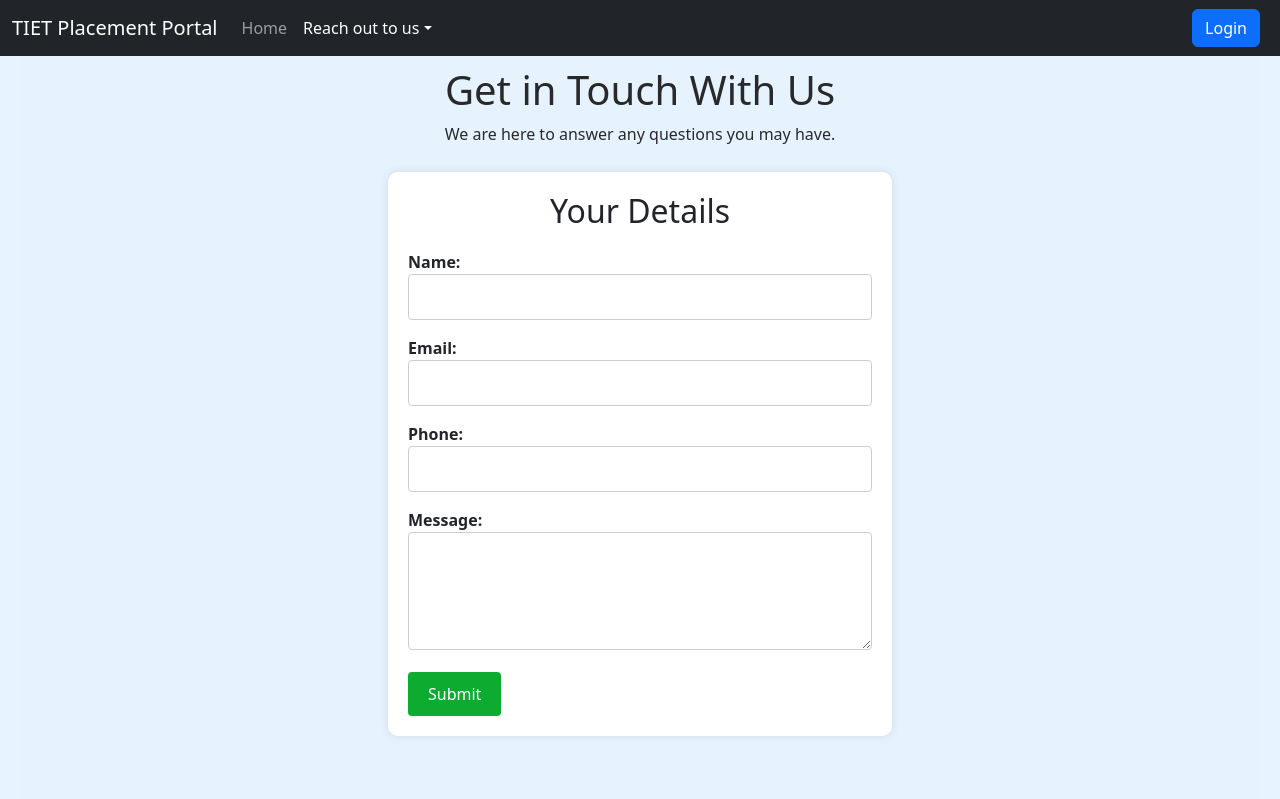
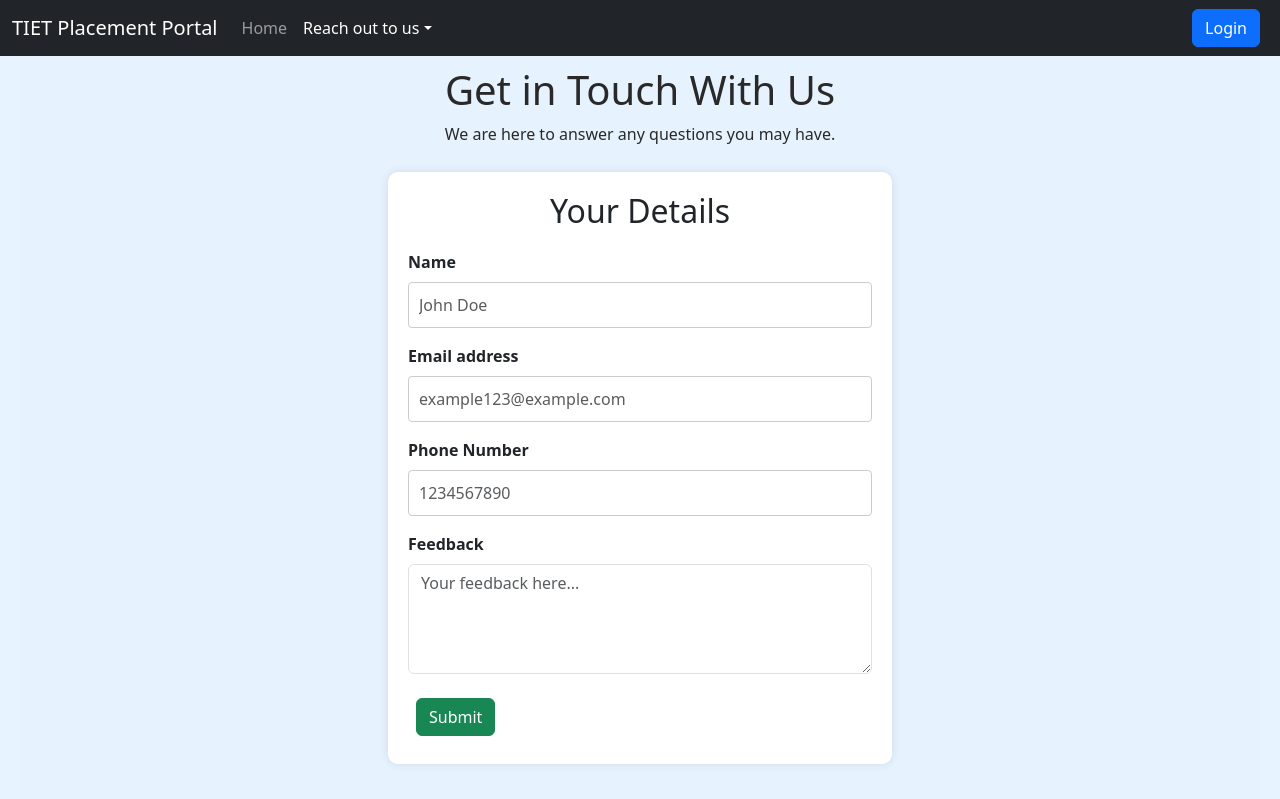
Before and after one commit to SamdeepSharma/TIET-Placement-Portal-SE-Project, a React (Vite) app: page /contact-us in a window 1280 px wide. Shown: the top 799 px of the page. Built offline with nearby package versions, Linux system fonts and the light colour scheme.

Commit message:
connected form

```diff
--- a/src/components/Contact.jsx
+++ b/src/components/Contact.jsx
@@ -1,8 +1,46 @@
 import './Contact.css'
+import { toast } from "react-toastify";
+import { useForm } from 'react-hook-form';
 
 const Contact = () => {
-  return (
-    <div>
+    const { register, handleSubmit, reset, isSubmitting, formState: { errors } } = useForm();
+
+    const host = 'https://tiet-pms-backend.vercel.app/';
+
+    const onSubmit = async (data) => {
+        try {
+            const response = await fetch(`${host}/api/contact-form/submit`, {
+                method: "POST",
+                headers: {
+                    "Content-Type": "application/json",
+                },
+                body: JSON.stringify({ email: data.email, feedback: data.feedback, name: data.name, phone: data.phone }),
+            });
+            if (!response.ok) {
+                throw new Error('Network response was not ok');
+            }
+            const json = await response.json()
+            console.log(json)
+            if (json) {
+                //save the auth-token to local storage and redirect to home
+                toast.success('🎉 Form Submitted!', {
+                    position: "top-center",
+                    autoClose: 3000,
+                    hideProgressBar: false,
+                    closeOnClick: true,
+                    pauseOnHover: true,
+                    draggable: true,
+                    progress: undefined,
+                    theme: "colored",
+                });
+                reset();
+            }
+        } catch (error) {
+            console.log(error)
+        }
+    }
+    return (
+        <div>
             <section className="banner">
                 <h1>Get in Touch With Us</h1>
                 <p>We are here to answer any questions you may have.</p>
@@ -11,21 +49,70 @@ const Contact = () => {
             <section className="contact-form">
                 <div className="form-container">
                     <h2>Your Details</h2>
-                    <form action="#" method="POST">
-                        <label htmlFor="name">Name: </label>
-                        <input type="text" id="name" name="name" required />
+                    <form onSubmit={handleSubmit(onSubmit)}>
+                        <div className="mb-3">
+                            <label htmlFor="exampleInputName" className="form-label">Name</label>
+                            <input
+                                type="text"
+                                className={`form-control ${errors.name ? 'is-invalid' : ''}`}
+                                id="exampleInputName"
+                                placeholder="John Doe"
+                                {...register('name', {
+                                    required: 'Name is required'
+                                })}
+                            />
+                            {errors.name && <div className="invalid-feedback">{errors.name.message}</div>}
+                        </div>
 
-                        <label htmlFor="email">Email: </label>
-                        <input type="email" id="email" name="email" required />
+                        <div className="mb-3">
+                            <label htmlFor="exampleInputEmail1" className="form-label">Email address</label>
+                            <input
+                                type="email"
+                                className={`form-control ${errors.email ? 'is-invalid' : ''}`}
+                                id="exampleInputEmail1"
+                                placeholder="example123@example.com"
+                                {...register('email', {
+                                    required: 'Email is required',
+                                    pattern: {
+                                        value: /^\S+@\S+$/i,
+                                        message: 'Invalid email format'
+                                    }
+                                })}
+                            />
+                            {errors.email && <div className="invalid-feedback">{errors.email.message}</div>}
+                        </div>
 
-                        <label htmlFor="phone">Phone: </label>
-                        <input type="tel" id="phone" name="phone" />
+                        <div className="mb-3">
+                            <label htmlFor="exampleInputPhone" className="form-label">Phone Number</label>
+                            <input
+                                type="tel"
+                                className={`form-control ${errors.phone ? 'is-invalid' : ''}`}
+                                id="exampleInputPhone"
+                                placeholder="1234567890"
+                                {...register('phone', {
+                                    required: 'Phone number is required'
+                                })}
+                            />
+                            {errors.phone && <div className="invalid-feedback">{errors.phone.message}</div>}
+                        </div>
 
-                        <label htmlFor="message">Message: </label>
-                        <textarea id="message" name="message" rows="4" required></textarea>
+                        <div className="mb-3">
+                            <label htmlFor="exampleInputFeedback" className="form-label">Feedback</label>
+                            <textarea
+                                className={`form-control ${errors.feedback ? 'is-invalid' : ''}`}
+                                id="exampleInputFeedback"
+                                rows="4"
+                                placeholder="Your feedback here..."
+                                {...register('feedback', {
+                                    required: 'Feedback is required'
+                                })}
+                            ></textarea>
+                            {errors.feedback && <div className="invalid-feedback">{errors.feedback.message}</div>}
+                        </div>
 
-                        <button type="submit" className="submit-button">Submit</button>
+                        <button type="submit" disabled={isSubmitting} className="btn btn-success m-2">{isSubmitting? 'Submitting': 'Submit'}</button>
                     </form>
+
                 </div>
             </section>
 
@@ -42,7 +129,7 @@ const Contact = () => {
                 </section>
             </footer>
         </div>
-  )
+    )
 }
 
 export default Contact
```
